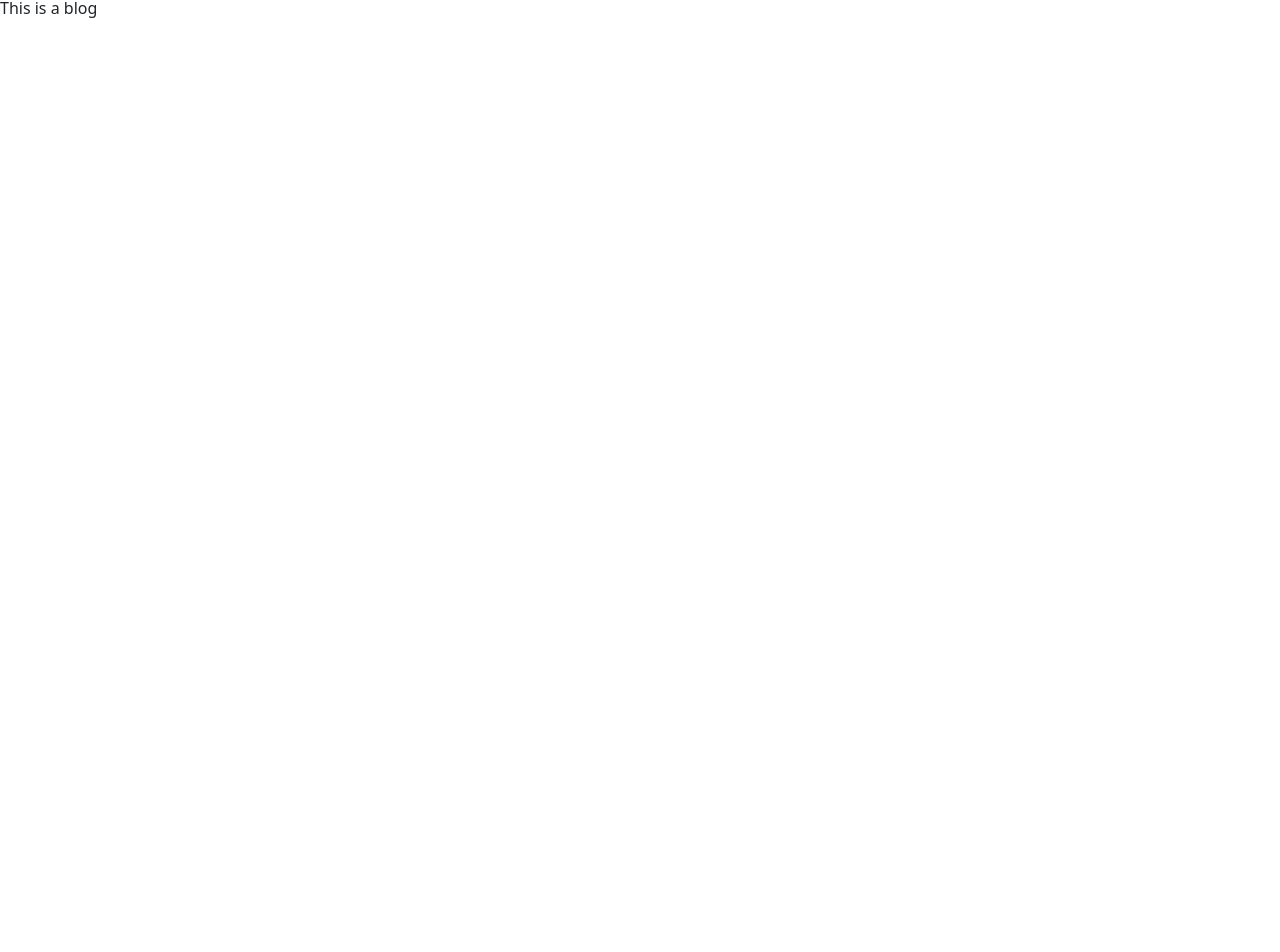
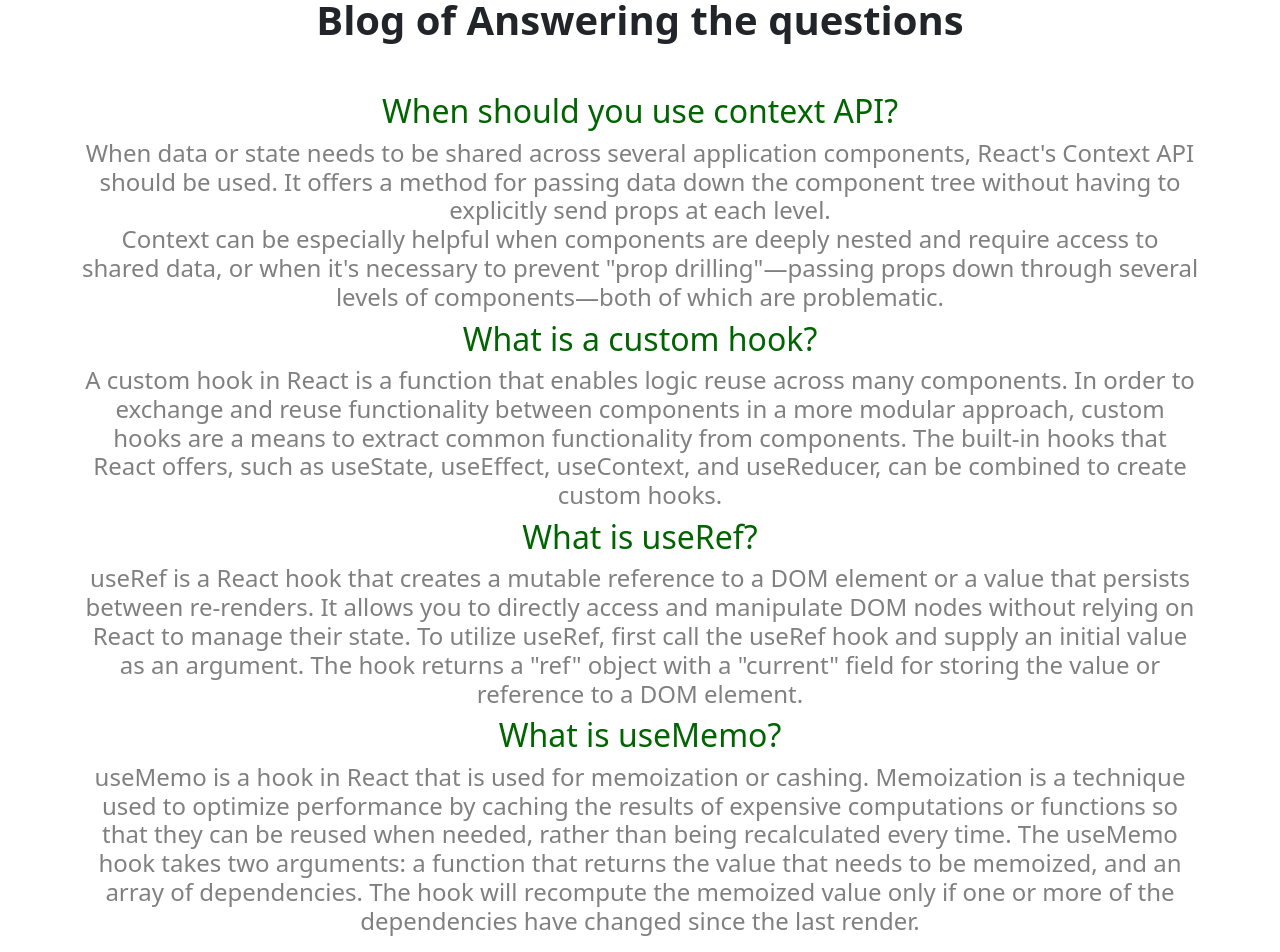
Before and after one commit to Mojaer/Jobs-Bd-Wesite, a React (Vite) app: page /blogs in a window 1280 px wide. Shown: the part 158-1110 px from the top of the page. Before the commit the page ends 800 px from the top, so only its background shows below. Built offline with nearby package versions, Linux system fonts and the light colour scheme.

Commit message:
The blogs section is commited

```diff
--- a/src/Components/Footer/Footer.jsx
+++ b/src/Components/Footer/Footer.jsx
@@ -4,7 +4,7 @@ import './Footer.css'
 const Footer = () => {
     return (
         <>
-            <div className='footer d-md-flex justify-content-between '>
+            <div className='footer d-block text-center text-md-start d-md-flex justify-content-between '>
                 <div><h1>CareerHub</h1>
                     <p>There are many variations of passages of Lorem Ipsum ,<br /> but the majority have suffered alteration in some form.</p>
                     <img src="/public/Icons/Group 9969.png" alt="" />
--- a/src/Components/Main/Applied_Jobs/AppliedJobs.css
+++ b/src/Components/Main/Applied_Jobs/AppliedJobs.css
@@ -3,7 +3,7 @@
     padding: 0rem 5rem;
     top: 0;
     width: 100%;
-    height: 40vh;
+    max-height: 45rem;
     z-index: -1;
     background: linear-gradient(90deg, rgba(126, 144, 254, 0.05) 0%, rgba(152, 115, 255, 0.05) 100%);
 
--- a/src/Components/Main/Applied_Jobs/AppliedJobs.jsx
+++ b/src/Components/Main/Applied_Jobs/AppliedJobs.jsx
@@ -3,6 +3,7 @@ import { getAppliedJob } from '../../../../public/fakedb';
 import { useLoaderData } from 'react-router-dom';
 import AppliedJob from './Applied_Job/AppliedJob';
 import './AppliedJobs.css'
+import Footer from '../../Footer/Footer';
 
 const AppliedJobs = () => {
 
@@ -24,6 +25,7 @@ const AppliedJobs = () => {
     }
 
     return (
+        <>
             <div className='appliedJobs'>
                 <section className='d-flex justify-content-between'>
                     <img src="/All Images/Vector.png" alt="" />
@@ -34,10 +36,12 @@ const AppliedJobs = () => {
                     {/* <div>filter</div> */}
                     {
                         appliedJob.map(job => <AppliedJob appliedJob={job[0]} key={job[0].id}></AppliedJob>)
-                }</div>
+                    }
+                </div>
+            </div>
+            <Footer></Footer>
+        </>
 
-
-        </div>
     );
 };
 
--- a/src/Components/Main/Applied_Jobs/Applied_Job/AppliedJob.css
+++ b/src/Components/Main/Applied_Jobs/Applied_Job/AppliedJob.css
@@ -13,7 +13,6 @@
 }
 
 .appliedJob article {
-    margin-top: auto;
     margin-left: 2rem;
 }
 
--- a/src/Components/Main/Applied_Jobs/Applied_Job/AppliedJob.jsx
+++ b/src/Components/Main/Applied_Jobs/Applied_Job/AppliedJob.jsx
@@ -1,9 +1,11 @@
 import React from 'react';
 import './AppliedJob.css'
+import { Link } from 'react-router-dom';
 
 const AppliedJob = ({ appliedJob }) => {
 
     let { id, companyLogo, companyName, jobTitle, location, salary, remoteOrOnsite, fulltimeOrPartTime } = appliedJob
+    console.log(appliedJob)
 
 
     return (
@@ -33,7 +35,9 @@ const AppliedJob = ({ appliedJob }) => {
                     </div>
                 </article>
             </div>
-            <div><button className='btn btn-primary'>View Details</button> </div>
+            <div>
+                <Link className=' btn btn-primary' to={`/${id}`}>View details</Link>
+            </div>
 
 
 
--- /dev/null
+++ b/src/Components/Main/Blogs/Blogs.css
@@ -0,0 +1,13 @@
+.blogs {
+    padding: 0rem 5rem;
+    text-align: center;
+    margin-bottom: 5rem;
+}
+
+.blogs h2 {
+    color: darkgreen
+}
+
+.blogs h4 {
+    color: gray;
+}
--- a/src/Components/Main/Blogs/Blogs.jsx
+++ b/src/Components/Main/Blogs/Blogs.jsx
@@ -1,9 +1,30 @@
 import React from 'react';
+import './Blogs.css'
+import Footer from '../../Footer/Footer';
 
 const Blogs = () => {
     return (
-        <div>
-            This is a blog
+        <div >
+            <div className='blogs'>
+                <h1 className='text-center mb-5 fw-bolder'>Blog of Answering the questions</h1>
+                <h2>When should you use context API?</h2>
+                <h4>When data or state needs to be shared across several application components, React's Context API should be used. It offers a method for passing data down the component tree without having to explicitly send props at each level. <br />
+                    Context can be especially helpful when components are deeply nested and require access to shared data, or when it's necessary to prevent "prop drilling"—passing props down through several levels of components—both of which are problematic.</h4>
+
+                <h2>What is a custom hook?</h2>
+                <h4>A custom hook in React is a function that enables logic reuse across many components. In order to exchange and reuse functionality between components in a more modular approach, custom hooks are a means to extract common functionality from components.
+
+                    The built-in hooks that React offers, such as useState, useEffect, useContext, and useReducer, can be combined to create custom hooks. </h4>
+                <h2>What is useRef?</h2>
+                <h4>useRef is a React hook that creates a mutable reference to a DOM element or a value that persists between re-renders. It allows you to directly access and manipulate DOM nodes without relying on React to manage their state.
+                    To utilize useRef, first call the useRef hook and supply an initial value as an argument. The hook returns a "ref" object with a "current" field for storing the value or reference to a DOM element.</h4>
+                <h2>What is useMemo?</h2>
+                <h4>useMemo is a hook in React that is used for memoization or cashing. Memoization is a technique used to optimize performance by caching the results of expensive computations or functions so that they can be reused when needed, rather than being recalculated every time.
+                    The useMemo hook takes two arguments: a function that returns the value that needs to be memoized, and an array of dependencies. The hook will recompute the memoized value only if one or more of the dependencies have changed since the last render.</h4>
+            </div>
+
+            <Footer></Footer>
+
         </div>
     );
 };
--- a/src/Components/Main/Home/JobDetails/JobDetails.css
+++ b/src/Components/Main/Home/JobDetails/JobDetails.css
@@ -3,13 +3,13 @@
     padding: 0rem 5rem;
     top: 0;
     width: 100%;
-    height: 40vh;
+    max-height: 45rem;
     z-index: -1;
     background: linear-gradient(90deg, rgba(126, 144, 254, 0.05) 0%, rgba(152, 115, 255, 0.05) 100%);
 
 }
 
-.jobDetails h1 {
+.jobDetails>h1 {
     margin-top: 5rem;
     color: #1A1919;
     font-weight: 700;
--- a/src/Components/Main/Home/JobDetails/JobDetails.jsx
+++ b/src/Components/Main/Home/JobDetails/JobDetails.jsx
@@ -2,6 +2,7 @@ import React, { useEffect, useState } from 'react';
 import { useLoaderData } from 'react-router-dom';
 import './JobDetails.css'
 import { addToDb } from '../../../../../public/fakedb';
+import Footer from '../../../Footer/Footer';
 
 const JobDetails = () => {
     const jobID = useLoaderData()
@@ -62,7 +63,7 @@ const JobDetails = () => {
                 </div>
             </div>
 
-
+            <Footer></Footer>
         </div>
     );
 };
--- a/src/Components/Main/Statistics/Statistics.css
+++ b/src/Components/Main/Statistics/Statistics.css
@@ -5,6 +5,7 @@
     justify-content: center;
     align-items: center;
     flex-direction: column-reverse;
+    margin-bottom: 5rem;
 }
 
 .item {
--- a/src/Components/Main/Statistics/Statistics.jsx
+++ b/src/Components/Main/Statistics/Statistics.jsx
@@ -1,6 +1,7 @@
 import React from 'react';
 import './Statistics.css'
 import { PieChart, Pie, Tooltip, Cell } from "recharts";
+import Footer from '../../Footer/Footer';
 
 const assignments = [
     { name: "Assignment 1", number: 58 },
@@ -13,10 +14,11 @@ const assignments = [
     { name: "Assignment 8", number: 56 }
 ];
 
-const COLORS = ['#191a19', '#283aff', '#28ff2c', '#ff2828'];
+const COLORS = ['#191a19', '#283aff', '#348a25', '#ff2828'];
 
 const Statistics = () => {
     return (
+        <>
             <div className='statistics'>
                 <div><h3><b>Statistics of assignment numbers</b></h3> </div>
                 <div className='item' >
@@ -38,8 +40,11 @@ const Statistics = () => {
                         <Tooltip />
                     </PieChart>
                 </div>
+            </div>
+            <Footer></Footer>
 
-        </div>
+        </>
+
     );
 };
 
```
Lines whose indentation alone changed are shown as unchanged.
